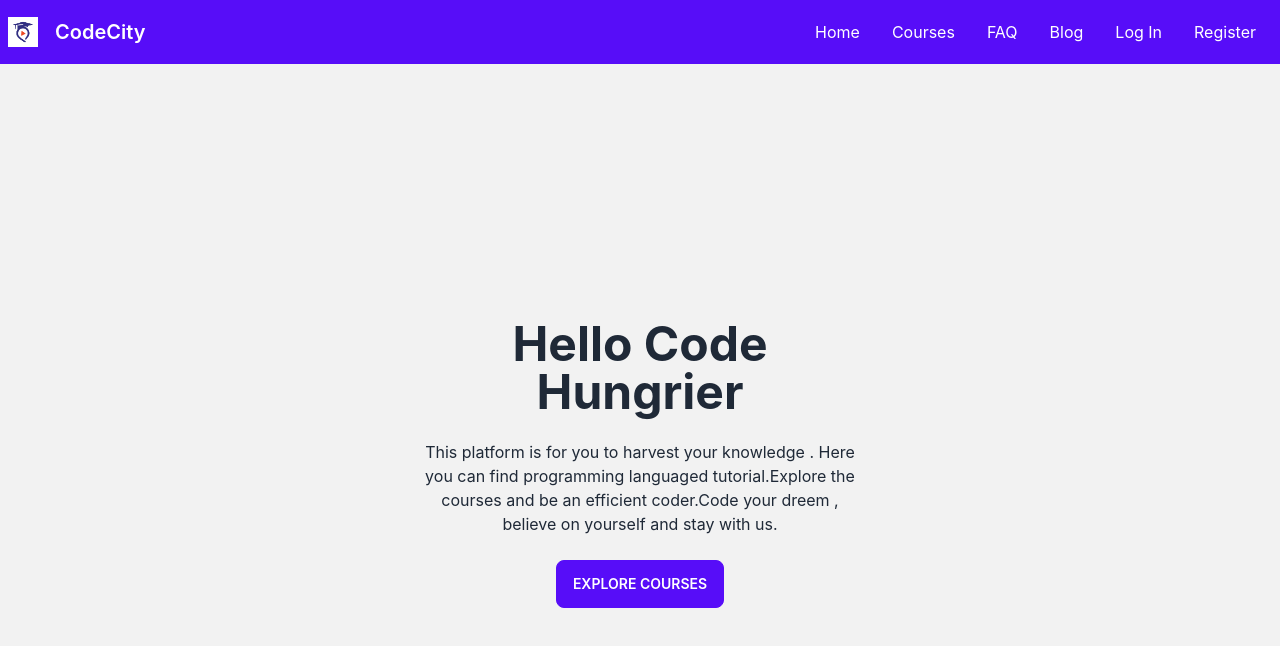
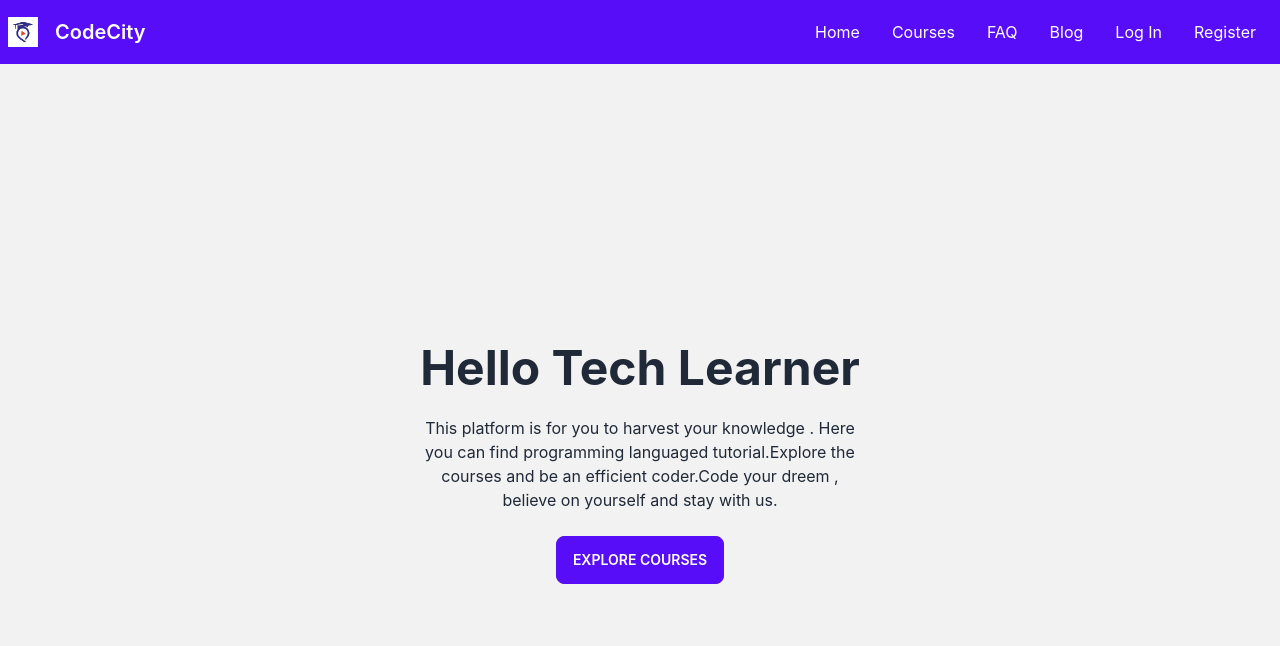
Before and after one commit to AnisurRahman06046/Code-City-Client, a React (Create React App) app: page / in a window 1280 px wide. Shown: the top 646 px of the page. Built offline with nearby package versions, Linux system fonts and the light colour scheme.

Commit message:
favicon added

```diff
--- a/src/components/Pages/Home/Home.js
+++ b/src/components/Pages/Home/Home.js
@@ -6,7 +6,7 @@
     <div className="hero min-h-screen bg-base-200">
       <div className="hero-content text-center">
         <div className="max-w-md">
-          <h1 className="text-5xl font-bold">Hello Code Hungrier</h1>
+          <h1 className="text-5xl font-bold">Hello Tech Learner</h1>
           <p className="py-6">
             This platform is for you to harvest your knowledge . Here you can
             find programming languaged tutorial.Explore the courses and be an
```
Also changed, not shown: 1 other file (tests, documents, lock files or other folders).
